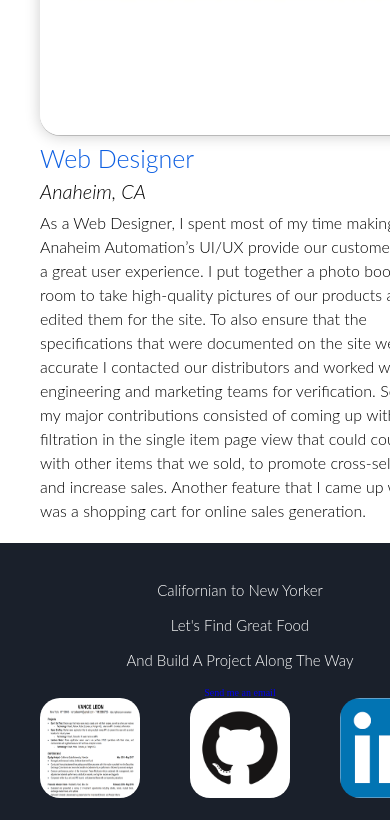
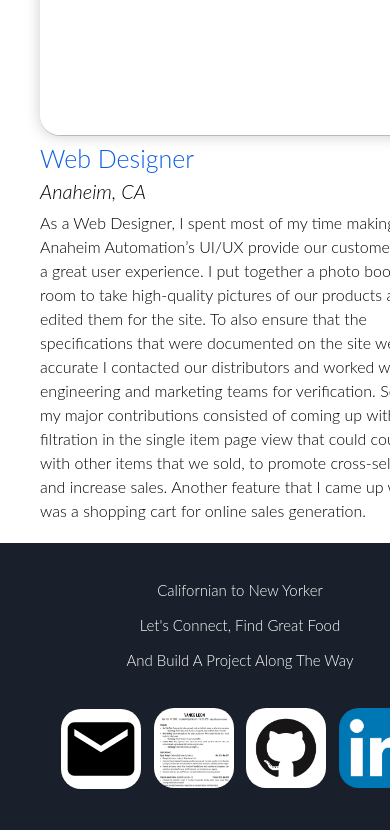
Before and after one commit to vanceleon/Portfolio_Site, a React (Create React App) app in the folder portfolio/: page / in a window 390 px wide. Shown: the part 7410-8240 px from the top of the page. Built offline with nearby package versions, Linux system fonts and the light colour scheme.

Commit message:
new images and styling

```diff
--- a/portfolio/src/Components/Footer.js
+++ b/portfolio/src/Components/Footer.js
@@ -6,23 +6,39 @@ import resumePNG from '../img/social/Resume.png';
 
 const Footer = () => {
   return (
-        <div className="footer" id='contact'>
-            <div className="footer-quote">
+    <div className='footer' id='contact'>
+      <div className='footer-quote'>
         <h1>Californian to New Yorker</h1>
-                <h1>Let's Find Great Food</h1>
+        <h1>Let's Connect, Find Great Food</h1>
         <h1>And Build A Project Along The Way</h1>
-                <a href="mailto:vanceleon44@gmail.com">Send me an email</a>
       </div>
-            <div className="contact-info">
-                <a href={Resume}><img className='social-media' src={resumePNG} alt='githubLogo'/></a>
-                <a href='https://github.com/vanceleon'><img className='social-media' src={github} alt='githubLogo'/></a>
+      <div className='contact-info'>
+        <a className='social-media' href='mailto:vanceleon44@gmail.com'>
+          <svg
+            xmlns='http://www.w3.org/2000/svg'
+            width='24'
+            height='24'
+            viewBox='0 0 24 24'
+          >
+            <path d='M20 4H4c-1.1 0-1.99.9-1.99 2L2 18c0 1.1.9 2 2 2h16c1.1 0 2-.9 2-2V6c0-1.1-.9-2-2-2zm0 4l-8 5-8-5V6l8 5 8-5v2z' />
+            <path d='M0 0h24v24H0z' fill='none' />
+          </svg>
+        </a>
 
-                <a href='https://www.linkedin.com/in/vanceleon/'><img className='social-media' src={linkedIn} alt='resume'/></a>
+        <a href={Resume}>
+          <img className='social-media' src={resumePNG} alt='githubLogo' />
+        </a>
+        <a href='https://github.com/vanceleon'>
+          <img className='social-media' src={github} alt='githubLogo' />
+        </a>
 
+        <a href='https://www.linkedin.com/in/vanceleon/'>
+          <img className='social-media' src={linkedIn} alt='resume' />
+        </a>
       </div>
       {/* <div className="email"> */}
       {/* </div> */}
     </div>
   );
-}
+};
 export default Footer;
--- a/portfolio/src/css/App.css
+++ b/portfolio/src/css/App.css
@@ -343,11 +343,20 @@ html {
   text-align: right;
 }
 
+
 .contact-info {
   align-items: center;
   display: flex;
+  margin: 20px 0;
 }
-
+.social-media svg {
+    width: 100px;
+    height: 100px;
+    background-color: white;
+    text-align: right;
+    font-style: bold;
+    border-radius: 20px;
+  }
 .social-media {
   width: 100px;
   height: 100px;
@@ -459,7 +468,29 @@ html {
   }
 
   .contact-info {
-    display: flex;
-    justify-content: center;
+    width: 80%;
+    flex-wrap: wrap;
+    justify-content: space-evenly;
+    padding: 20px 0;
+    align-content: space-around;
+    margin: 0 auto;
   }
+  .social-media svg {
+    width: 80px;
+    height: 80px;
+    background-color: white;
+    text-align: right;
+    font-style: bold;
+    border-radius: 20px;
+  }
+  .social-media {
+    width: 80px;
+  height: 80px;
+  border-radius: 20px;
+  align-items: center;
+  margin: 0;
+  /* padding: 20px 0; */
 }
+
+
+}
```
Also changed, not shown: portfolio/src/img/logos/baseline-email-24px.svg (added), portfolio/src/img/social/linkedin-logo.png. Lines whose indentation alone changed are shown as unchanged.
